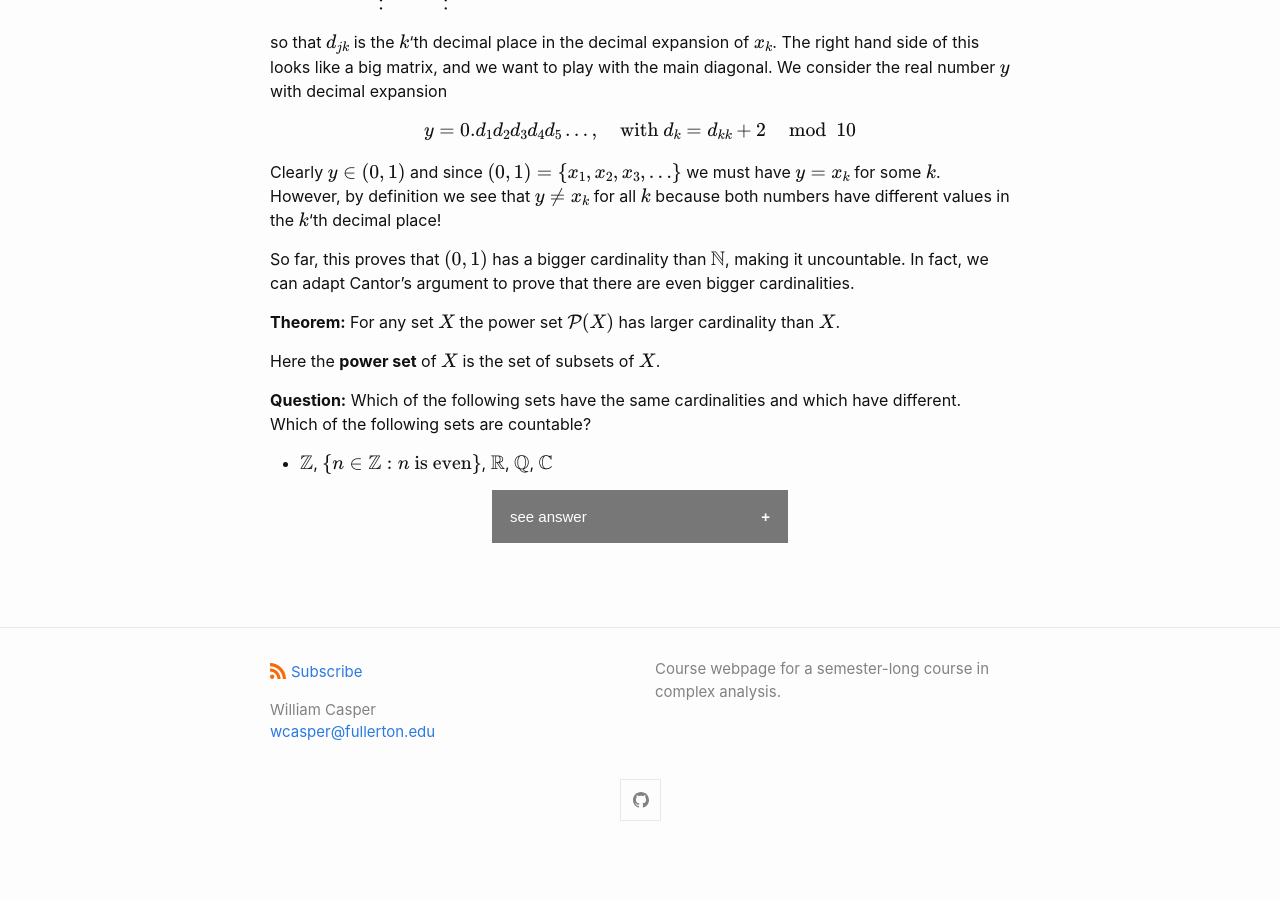
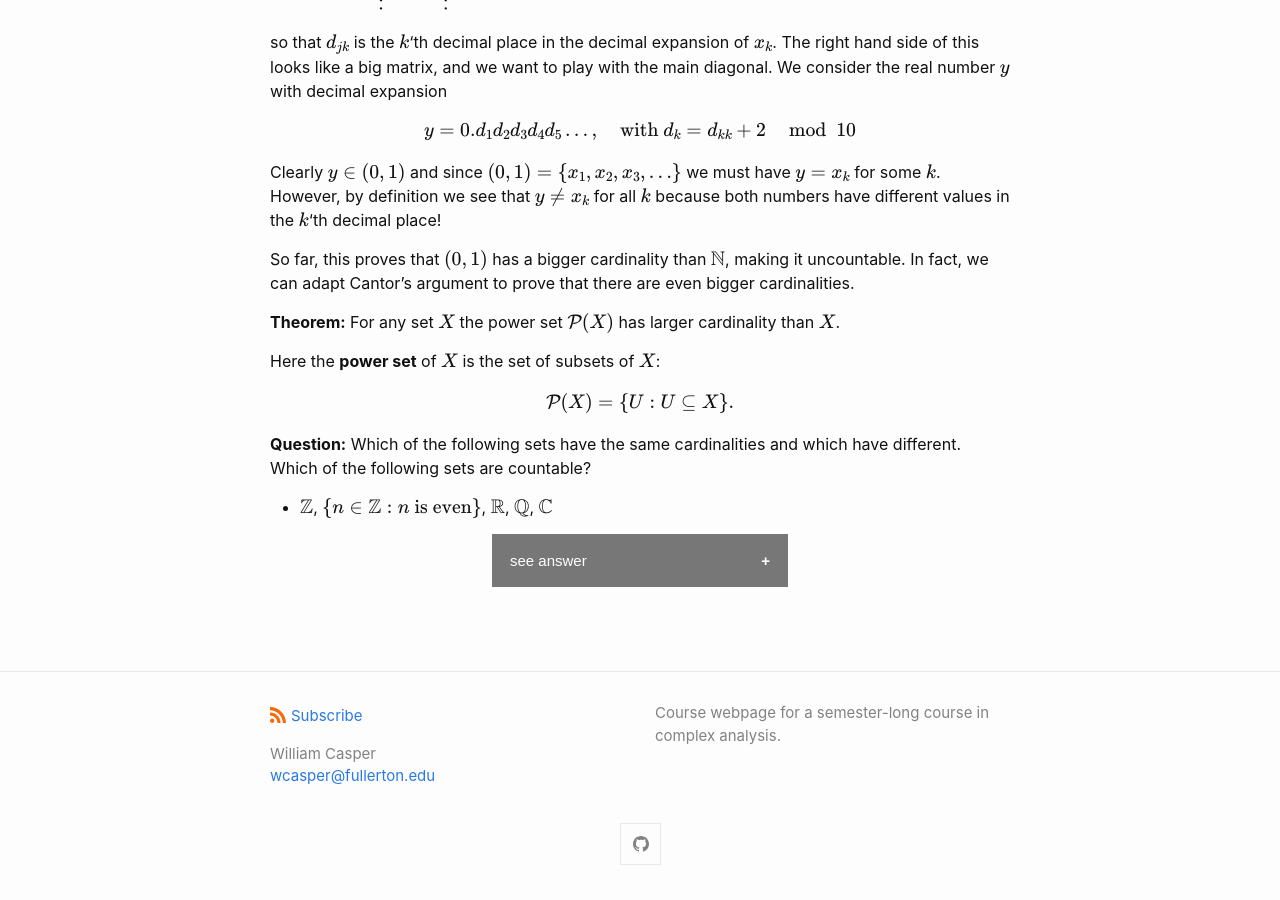
Before and after one commit to wcasper/math414fall2022, a Jekyll site: the page built from _topics/005-cardinality.md, in a window 1280 px wide and 900 px high, scrolled down 1834 px. Built offline with Jekyll 4.4.1, drawn with Linux system fonts in a browser that asks for light colours; before the commit the page ends 2690 px from its top, so only the background shows below that.

Commit message:
added line

```diff
--- a/_topics/005-cardinality.md
+++ b/_topics/005-cardinality.md
@@ -107,7 +107,9 @@ In fact, we can adapt Cantor's argument to prove that there are even bigger card
 
 **Theorem:** For any set $$X$$ the power set $$\mathcal P(X)$$ has larger cardinality than $$X$$.
 
-Here the **power set** of $$X$$ is the set of subsets of $$X$$.
+Here the **power set** of $$X$$ is the set of subsets of $$X$$:
+
+$$\mathcal P(X) = \{U: U\subseteq X\}.$$
 
 **Question:** Which of the following sets have the same cardinalities and which have different.  Which of the following sets are countable?
 * $$\mathbb Z$$, $$\{n\in \mathbb Z: n\ \text{is even}\}$$, $$\mathbb R$$, $$\mathbb Q$$, $$\mathbb C$$
```
